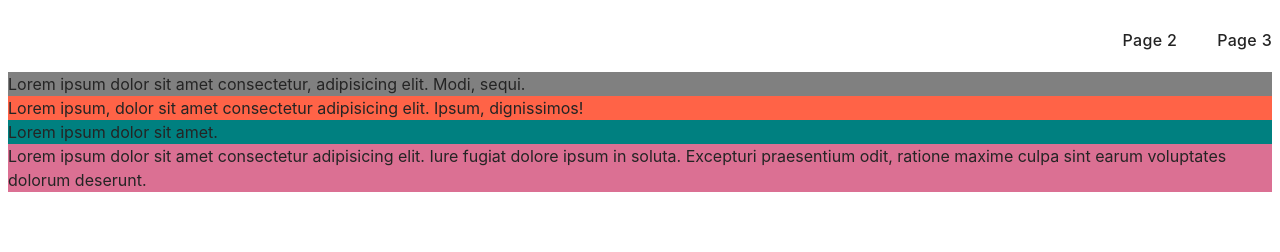
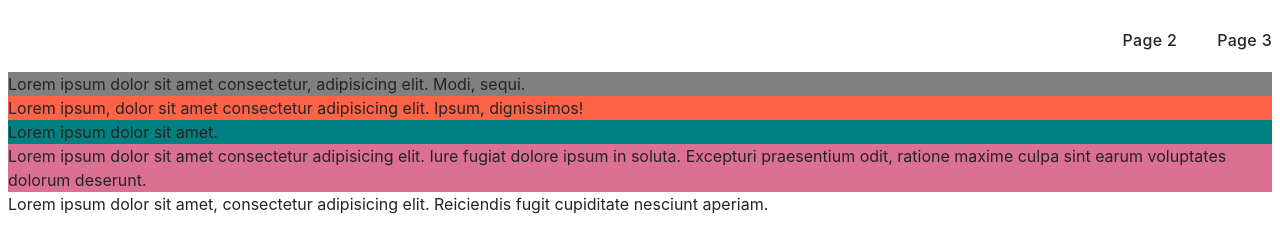
Before and after one commit to demadc/newrepo, a website built with Vite: page src/index.html in a window 1280 px wide. Built offline with nearby package versions, Linux system fonts and the light colour scheme.

Commit message:
blog css

```diff
--- /dev/null
+++ b/src/css/blog.css
@@ -0,0 +1,3 @@
+.blog {
+  background-color: teal;
+}
--- a/src/index.html
+++ b/src/index.html
@@ -1,6 +1,5 @@
 <!DOCTYPE html>
 <html lang="en">
-
   <head>
     <meta charset="UTF-8" />
     <link rel="icon" type="image/svg+xml" href="/favicon.svg" />
@@ -17,9 +16,10 @@
       <load src="partials/features.html" />
       <load src="partials/solutions.html" />
       <load src="partials/cases.html" />
+      <load src="partials/blog.html" />
     </main>
 
+    <footer></footer>
     <script type="module" src="/main.js"></script>
   </body>
-
 </html>
--- /dev/null
+++ b/src/partials/blog.html
@@ -0,0 +1,6 @@
+<section class="blog">
+  <p>
+    Lorem ipsum dolor sit amet, consectetur adipisicing elit. Reiciendis fugit
+    cupiditate nesciunt aperiam.
+  </p>
+</section>
```
Lines whose indentation alone changed are shown as unchanged.
